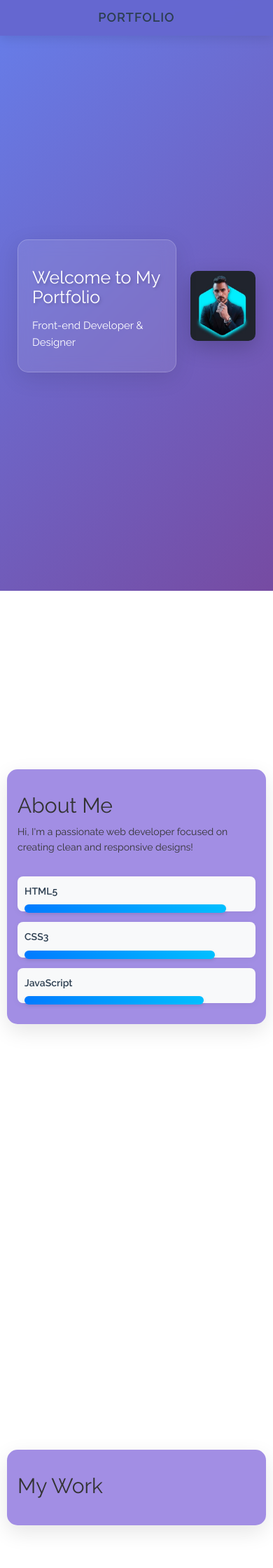
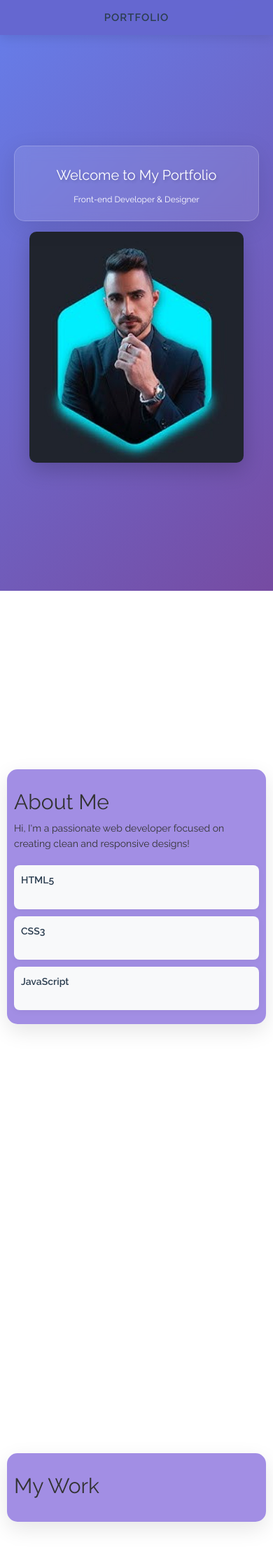
Before and after one commit to sushantkhadake/Personal_web, a Flask app: page / in a window 390 px wide. Shown: the top 2240 px of the page at 70% size. Run offline with Flask 3, Linux system fonts and the light colour scheme; some libraries are stand-ins or nearby versions.

Commit message:
Added responsive design and flex layout: - Updated mobile view - Added flex layouts - Improved progress bars - Added smooth animations

```diff
--- a/static/main.js
+++ b/static/main.js
@@ -220,9 +220,18 @@ $(document).ready(function () {
     document.querySelectorAll('a[href^="#"]').forEach(anchor => {
         anchor.addEventListener('click', function (e) {
             e.preventDefault();
-            document.querySelector(this.getAttribute('href')).scrollIntoView({
-                behavior: 'smooth'
-            });
+            const targetId = this.getAttribute('href');
+            const targetElement = document.querySelector(targetId);
+
+            if (targetElement) {
+                // Add a small delay for better UX
+                setTimeout(() => {
+                    targetElement.scrollIntoView({
+                        behavior: 'smooth',
+                        block: 'start'
+                    });
+                }, 100);
+            }
         });
     });
 
@@ -266,4 +275,31 @@ $(document).ready(function () {
             navScreen.style.right = '-285px';
         });
     }
+
+    // Progress bar animation trigger
+    const skillsSection = document.querySelector('.skills');
+    const progressBars = document.querySelectorAll('.progress-bar');
+
+    function animateProgressBars() {
+        progressBars.forEach(bar => {
+            const width = bar.parentElement.getAttribute('data-progress') || bar.style.width;
+            bar.style.width = width;
+        });
+    }
+
+    // Intersection Observer for skills section
+    const observer = new IntersectionObserver((entries) => {
+        entries.forEach(entry => {
+            if (entry.isIntersecting) {
+                animateProgressBars();
+                observer.unobserve(entry.target);
+            }
+        });
+    }, {
+        threshold: 0.5
+    });
+
+    if (skillsSection) {
+        observer.observe(skillsSection);
+    }
   });
--- a/static/style.css
+++ b/static/style.css
@@ -3,6 +3,11 @@
     margin: 0;
     padding: 0;
     box-sizing: border-box;
+    scroll-behavior: smooth;
+}
+
+html {
+    scroll-behavior: smooth;
 }
 
 body {
@@ -10,6 +15,7 @@ body {
     line-height: 1.6;
     color: #333;
     overflow-x: hidden;
+    scroll-behavior: smooth;
 }
 
 /* Navigation */
@@ -151,6 +157,7 @@ body {
     padding: 1rem;
     border-radius: 8px;
     box-shadow: 0 2px 10px rgba(0,0,0,0.05);
+    overflow: hidden;
 }
 
 .skill span {
@@ -164,8 +171,50 @@ body {
     height: 12px;
     background: linear-gradient(90deg, #007bff, #00bfff);
     border-radius: 6px;
-    transition: width 1.5s cubic-bezier(0.4, 0, 0.2, 1);
+    width: 0;
+    opacity: 0;
+    animation: progressAnimation 2s ease-out forwards;
     box-shadow: 0 2px 5px rgba(0,0,0,0.1);
+    position: relative;
+    overflow: hidden;
+}
+
+.progress-bar::after {
+    content: '';
+    position: absolute;
+    top: 0;
+    left: 0;
+    right: 0;
+    bottom: 0;
+    background: linear-gradient(
+        90deg,
+        rgba(255, 255, 255, 0.1) 0%,
+        rgba(255, 255, 255, 0.3) 50%,
+        rgba(255, 255, 255, 0.1) 100%
+    );
+    animation: shimmer 2s infinite;
+}
+
+@keyframes shimmer {
+    0% {
+        transform: translateX(-100%);
+    }
+    100% {
+        transform: translateX(100%);
+    }
+}
+
+/* Add animation delay for each skill */
+.skill:nth-child(1) .progress-bar {
+    animation-delay: 0.3s;
+}
+
+.skill:nth-child(2) .progress-bar {
+    animation-delay: 0.6s;
+}
+
+.skill:nth-child(3) .progress-bar {
+    animation-delay: 0.9s;
 }
 
 /* Portfolio Section */
@@ -307,4 +356,77 @@ footer {
     .content {
         padding: 1.5rem;
     }
+
+    #home .content {
+        flex-direction: column;
+        text-align: center;
+        gap: 1rem;
+    }
+
+    #home .text-content {
+        flex: 1;
+        width: 100%;
+        text-align: center;
+        padding: 1.5rem;
+    }
+
+    #home .image-content {
+        flex: 1;
+        width: 100%;
+        padding: 0.5rem;
+    }
+
+    #home .image-content img {
+        max-width: 80%;
+        margin: 0 auto;
+    }
+
+    .skills {
+        margin-top: 2rem;
+    }
+
+    .skill {
+        margin-bottom: 1rem;
+    }
+
+    .portfolio-grid {
+        grid-template-columns: 1fr;
+        gap: 1.5rem;
+    }
+
+    .form-group {
+        margin-bottom: 1rem;
+    }
+
+    button {
+        width: 100%;
+        padding: 0.8rem;
+    }
 }
+
+/* Small Mobile Devices */
+@media (max-width: 480px) {
+    #home h1 {
+        font-size: 2rem;
+    }
+
+    #home p {
+        font-size: 1.2rem;
+    }
+
+    .nav-brand a {
+        font-size: 1.5rem;
+    }
+
+    .content {
+        padding: 1rem;
+    }
+
+    #home .text-content {
+        padding: 1rem;
+    }
+
+    #home .image-content img {
+        max-width: 90%;
+    }
+}
--- a/templates/index.html
+++ b/templates/index.html
@@ -49,15 +49,15 @@
             <div class="skills">
                 <div class="skill" data-aos="fade-up" data-aos-delay="300">
                     <span>HTML5</span>
-                    <div class="progress-bar" style="width: 90%"></div>
+                    <div class="progress-bar" style="width: 50%"></div>
                 </div>
                 <div class="skill" data-aos="fade-up" data-aos-delay="400">
                     <span>CSS3</span>
-                    <div class="progress-bar" style="width: 85%"></div>
+                    <div class="progress-bar" style="width: 40%"></div>
                 </div>
                 <div class="skill" data-aos="fade-up" data-aos-delay="500">
                     <span>JavaScript</span>
-                    <div class="progress-bar" style="width: 80%"></div>
+                    <div class="progress-bar" style="width: 30%"></div>
                 </div>
             </div>
         </div>
```
